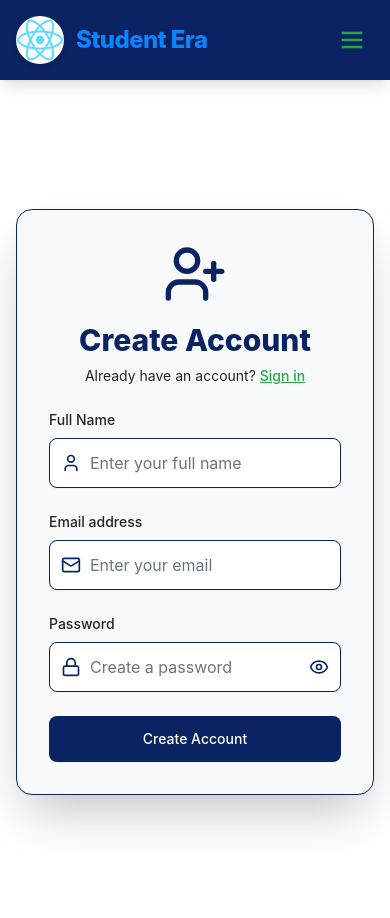
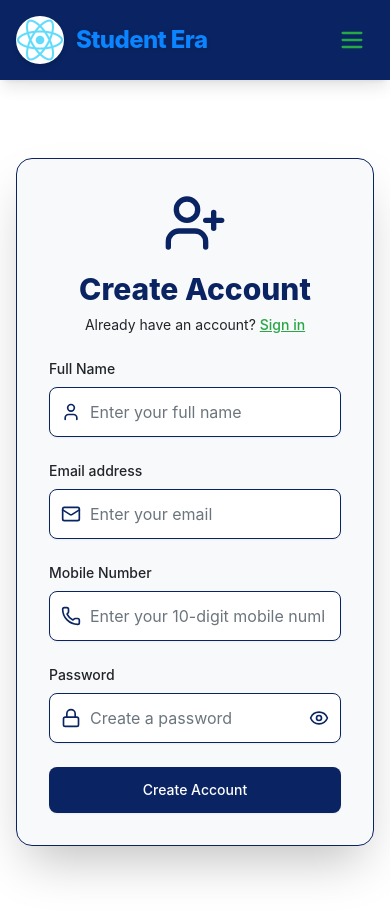
Before and after one commit to Shubhamkumarpatel70/studenteramern, a React (Create React App) app in the folder frontend/: page /register in a window 390 px wide. Shown: the top 918 px of the page. Built offline with nearby package versions, Linux system fonts and the light colour scheme; no server answers.

Commit message:
Add mobile number input field to registration form

```diff
--- a/frontend/src/pages/Register.js
+++ b/frontend/src/pages/Register.js
@@ -1,17 +1,17 @@
 import React, { useState, useContext } from 'react';
 import { Link, useNavigate } from 'react-router-dom';
-import { UserPlus, User, Mail, Lock, Eye, EyeOff, AlertCircle } from 'lucide-react';
+import { UserPlus, User, Mail, Lock, Eye, EyeOff, AlertCircle, Phone } from 'lucide-react';
 import AuthContext from '../context/AuthContext';
 
 const Register = () => {
-    const [formData, setFormData] = useState({ name: '', email: '', password: '', role: 'user' });
+    const [formData, setFormData] = useState({ name: '', email: '', password: '', mobile: '', role: 'user' });
     const [showPassword, setShowPassword] = useState(false);
     const [error, setError] = useState('');
     const [loading, setLoading] = useState(false);
     const { register } = useContext(AuthContext);
     const navigate = useNavigate();
 
-    const { name, email, password, role } = formData;
+    const { name, email, password, mobile, role } = formData;
     const onChange = e => setFormData({ ...formData, [e.target.name]: e.target.value });
 
     const onSubmit = async e => {
@@ -25,7 +25,7 @@ const Register = () => {
             return;
         }
         try {
-            const res = await register({ name, email: email.toLowerCase(), password, role });
+            const res = await register({ name, email: email.toLowerCase(), password, mobile, role });
             const targetEmail = res?.email || email.toLowerCase();
             // Navigate to OTP verify page with state (no query params for registration flow)
             navigate('/otp-verify', { state: { email: targetEmail, emailError: res?.emailError === true } });
@@ -109,6 +109,27 @@ const Register = () => {
                     </div>
 
                     <div>
+                        <label htmlFor="mobile" className="block text-sm font-medium text-[#212529] mb-2">
+                            Mobile Number
+                        </label>
+                        <div className="relative">
+                            <Phone className="absolute left-3 top-1/2 transform -translate-y-1/2 text-[#0A2463] w-5 h-5" />
+                            <input
+                                id="mobile"
+                                name="mobile"
+                                type="tel"
+                                required
+                                value={mobile}
+                                onChange={onChange}
+                                className="appearance-none block w-full pl-10 pr-4 py-3 border border-[#0A2463] rounded-lg shadow-sm placeholder-[#6C757D] focus:outline-none focus:ring-2 focus:ring-[#28A745] focus:border-[#28A745] sm:text-sm bg-[#FFFFFF]"
+                                placeholder="Enter your 10-digit mobile number"
+                                pattern="[6-9]{1}[0-9]{9}"
+                                maxLength="10"
+                            />
+                        </div>
+                    </div>
+
+                    <div>
                         <label htmlFor="password" className="block text-sm font-medium text-[#212529] mb-2">
                             Password
                         </label>
```
